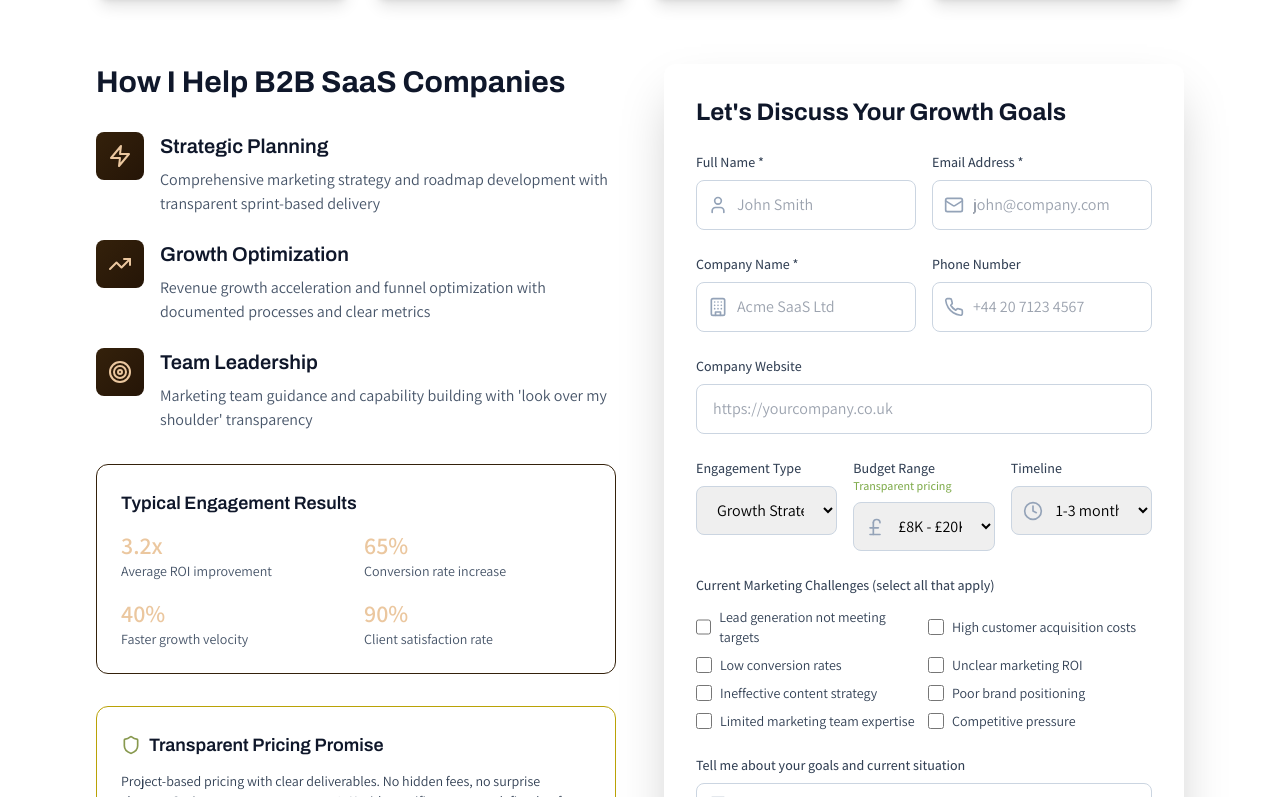
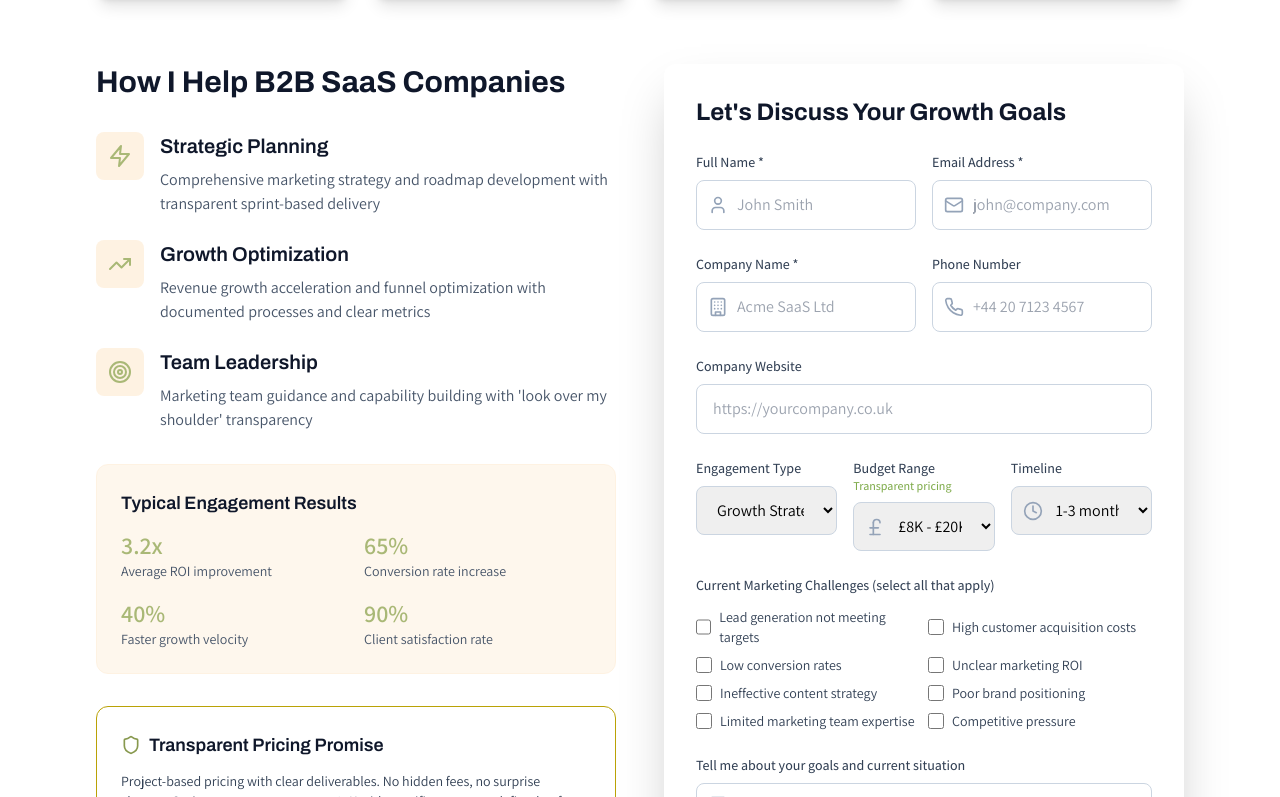
Before and after one commit to HaydenRic/cmoxpert, a React (Vite) app: page /contact in a window 1280 px wide. Shown: the part 743-1540 px from the top of the page. Built offline with nearby package versions, Linux system fonts and the light colour scheme; no server answers.

Commit message:
Remove All Yellow Font Usage Site-wide

```diff
--- a/src/pages/Admin.tsx
+++ b/src/pages/Admin.tsx
@@ -584,7 +584,7 @@ export function Admin() {
                           onClick={() => toggleFeatured(video.id, video.is_featured)}
                           className={`p-2 rounded-lg transition-colors ${
                             video.is_featured
-                              ? 'bg-earth_yellow-100 text-earth_yellow-700 hover:bg-earth_yellow-200'
+                              ? 'bg-dark_moss_green-100 text-dark_moss_green-700 hover:bg-dark_moss_green-200'
                               : 'bg-slate-100 text-slate-500 hover:bg-slate-200'
                           }`}
                           title={video.is_featured ? 'Remove from featured' : 'Add to featured'}
@@ -639,7 +639,7 @@ export function Admin() {
                       <div className={`px-2 py-1 rounded-full text-xs font-medium ${
                         activity.status === 'completed'
                           ? 'bg-pakistan_green-100 text-pakistan_green-800'
-                          : 'bg-earth_yellow-100 text-earth_yellow-900'
+                          : 'bg-dark_moss_green-100 text-dark_moss_green-800'
                       }`}>
                         {activity.status === 'completed' ? 'Complete' : 'Processing'}
                       </div>
@@ -1036,7 +1036,7 @@ export function Admin() {
                 </label>
               </div>
               <div className="bg-earth_yellow-50 border border-earth_yellow-200 rounded-lg p-3">
-                <p className="text-xs text-earth_yellow-900">
+                <p className="text-xs text-dark_moss_green-800">
                   <strong>Note:</strong> API keys are stored securely and encrypted. Changes will take effect after the next deployment.
                 </p>
               </div>
--- a/src/pages/ClientDetail.tsx
+++ b/src/pages/ClientDetail.tsx
@@ -282,12 +282,12 @@ export function ClientDetail() {
       {(generating || generatingPlaybook) && (
         <div className="mb-6 bg-gradient-to-r from-earth_yellow-50 to-tiger_s_eye-50 border border-earth_yellow-200 rounded-xl p-4">
           <div className="flex items-center space-x-3">
-            <Activity className="w-5 h-5 text-earth_yellow-700 animate-pulse" />
+            <Activity className="w-5 h-5 text-dark_moss_green-700 animate-pulse" />
             <div>
-              <p className="font-medium text-earth_yellow-800">
+              <p className="font-medium text-dark_moss_green-800">
                 {generating ? 'AI Analysis in Progress' : 'AI Playbook Generation in Progress'}
               </p>
-              <p className="text-sm text-earth_yellow-800">
+              <p className="text-sm text-dark_moss_green-700">
                 {generating
                   ? `Our AI is analyzing competitive intelligence, market trends, and generating strategic recommendations for ${client.name}...`
                   : `Our AI is creating a custom marketing playbook with actionable tactics tailored specifically for ${client.name}...`
@@ -397,7 +397,7 @@ export function ClientDetail() {
           ) : (
             <div className="text-center py-12">
               <div className="w-16 h-16 bg-gradient-to-br from-earth_yellow-100 to-tiger_s_eye-100 rounded-full flex items-center justify-center mx-auto mb-4">
-                <Brain className="w-8 h-8 text-earth_yellow-700" />
+                <Brain className="w-8 h-8 text-dark_moss_green-700" />
               </div>
               <h3 className="text-lg font-medium text-slate-900 mb-2">No AI analysis yet</h3>
               <p className="text-slate-600 mb-6">
@@ -528,7 +528,7 @@ export function ClientDetail() {
           ) : (
             <div className="text-center py-12">
               <div className="w-16 h-16 bg-gradient-to-br from-tiger_s_eye-100 to-earth_yellow-100 rounded-full flex items-center justify-center mx-auto mb-4">
-                <Lightbulb className="w-8 h-8 text-tiger_s_eye-700" />
+                <Lightbulb className="w-8 h-8 text-dark_moss_green-700" />
               </div>
               <h3 className="text-lg font-medium text-slate-900 mb-2">No AI playbooks yet</h3>
               <p className="text-slate-600 mb-6">
--- a/src/pages/Contact.tsx
+++ b/src/pages/Contact.tsx
@@ -213,7 +213,7 @@ export function Contact() {
               {antiAgencyValue.map((benefit, index) => (
                 <div key={index} className="bg-white rounded-xl p-6 shadow-lg border border-slate-200">
                   <div className="w-12 h-12 bg-gradient-to-br from-earth_yellow-100 to-tiger_s_eye-100 rounded-lg flex items-center justify-center mb-4">
-                    <benefit.icon className="w-6 h-6 text-earth_yellow-700" />
+                    <benefit.icon className="w-6 h-6 text-dark_moss_green-700" />
                   </div>
                   <h3 className="text-lg font-semibold text-slate-900 mb-2">{benefit.title}</h3>
                   <p className="text-slate-600 text-sm">{benefit.description}</p>
@@ -231,7 +231,7 @@ export function Contact() {
                 {services.map((service, index) => (
                   <div key={index} className="flex space-x-4">
                     <div className="w-12 h-12 bg-gradient-to-br from-earth_yellow-100 to-tiger_s_eye-100 rounded-lg flex items-center justify-center flex-shrink-0">
-                      <service.icon className="w-6 h-6 text-earth_yellow-700" />
+                      <service.icon className="w-6 h-6 text-dark_moss_green-700" />
                     </div>
                     <div>
                       <h3 className="text-xl font-semibold text-slate-900 mb-2">{service.title}</h3>
@@ -245,19 +245,19 @@ export function Contact() {
                 <h3 className="text-lg font-semibold text-slate-900 mb-3">Typical Engagement Results</h3>
                 <div className="grid grid-cols-2 gap-4 text-sm">
                   <div>
-                    <div className="text-2xl font-bold text-earth_yellow-700">3.2x</div>
+                    <div className="text-2xl font-bold text-dark_moss_green-700">3.2x</div>
                     <div className="text-slate-600">Average ROI improvement</div>
                   </div>
                   <div>
-                    <div className="text-2xl font-bold text-earth_yellow-700">65%</div>
+                    <div className="text-2xl font-bold text-dark_moss_green-700">65%</div>
                     <div className="text-slate-600">Conversion rate increase</div>
                   </div>
                   <div>
-                    <div className="text-2xl font-bold text-earth_yellow-700">40%</div>
+                    <div className="text-2xl font-bold text-dark_moss_green-700">40%</div>
                     <div className="text-slate-600">Faster growth velocity</div>
                   </div>
                   <div>
-                    <div className="text-2xl font-bold text-earth_yellow-700">90%</div>
+                    <div className="text-2xl font-bold text-dark_moss_green-700">90%</div>
                     <div className="text-slate-600">Client satisfaction rate</div>
                   </div>
                 </div>
--- a/tailwind.config.js
+++ b/tailwind.config.js
@@ -62,27 +62,29 @@ export default {
         },
         'earth_yellow': {
           DEFAULT: '#dda15e',
-          100: '#34210b',
-          200: '#684216',
-          300: '#9d6321',
-          400: '#d1842c',
+          50: '#fef7ed',
+          100: '#fef2e2',
+          200: '#fde4c4',
+          300: '#fbd5a6',
+          400: '#f9c688',
           500: '#dda15e',
-          600: '#e4b57f',
-          700: '#ebc79f',
-          800: '#f1dabf',
-          900: '#f8ecdf'
+          600: '#c4914d',
+          700: '#ab813c',
+          800: '#92712b',
+          900: '#79611a'
         },
         'tiger_s_eye': {
           DEFAULT: '#bc6c25',
-          100: '#251507',
-          200: '#4b2b0f',
-          300: '#704016',
-          400: '#96561e',
+          50: '#fef7ed',
+          100: '#fef2e2',
+          200: '#fde4c4',
+          300: '#fbd5a6',
+          400: '#f9c688',
           500: '#bc6c25',
-          600: '#d98840',
-          700: '#e3a570',
-          800: '#ecc3a0',
-          900: '#f6e1cf'
+          600: '#a85e20',
+          700: '#94501b',
+          800: '#804216',
+          900: '#6c3411'
         }
       }
     },
```
Also changed, not shown: src/components/LandingPage.tsx (+8 -8 lines), src/pages/Playbooks.tsx (+12 -12 lines).
